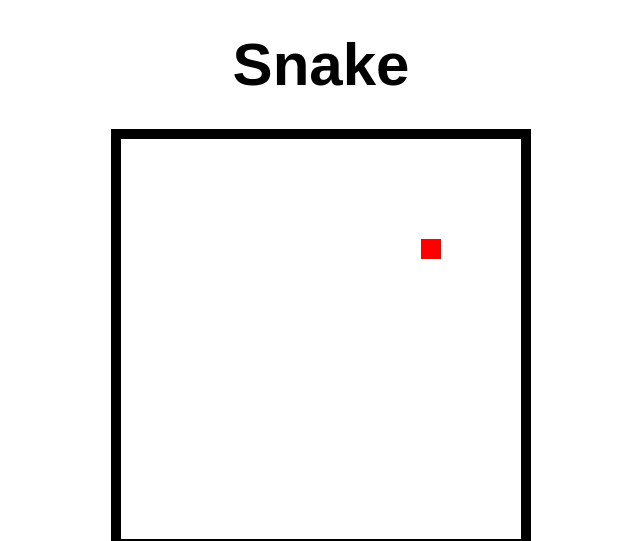
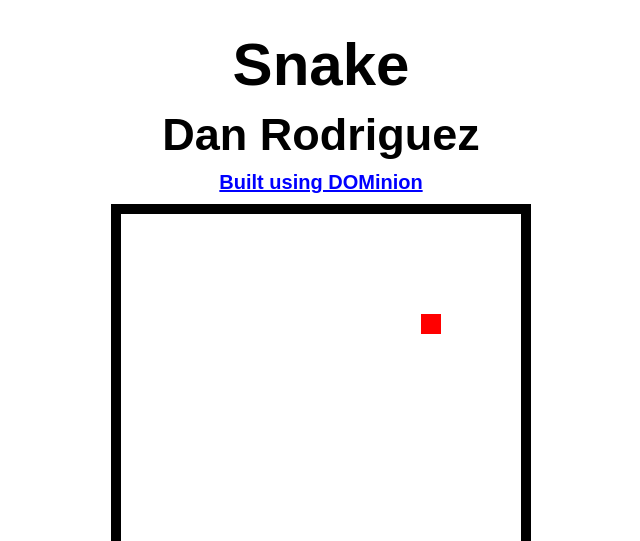
Before and after one commit to drod180/snake, a plain HTML site: page index.html in a window 1280 px wide. Shown: the top 541 px of the page, without its empty margins (319-959 px from the left). Drawn offline with Linux system fonts and the light colour scheme.

Commit message:
Add name and link to DOMinion

```diff
--- a/css/snake.css
+++ b/css/snake.css
@@ -18,7 +18,20 @@ body {
 
 h1 {
   font-size: 60px;
-  margin: 30px;
+  margin: 30px 0 10px 0;
+}
+
+h2 {
+  font-size: 45px;
+  margin: 10px;
+}
+
+
+.top-button {
+	display: block;
+	font-size: 20px;
+	margin: 10px;
+	color: blue;
 }
 
 figure {
--- a/index.html
+++ b/index.html
@@ -9,6 +9,9 @@
 
   <body>
     <h1>Snake</h1>
+		<h2>Dan Rodriguez</h2>
+		<a  href='https://github.com/drod180/DOMinion' class="top-button" >Built using DOMinion
+		</a>
 
     <figure class="snake-game"></figure>
 
```
